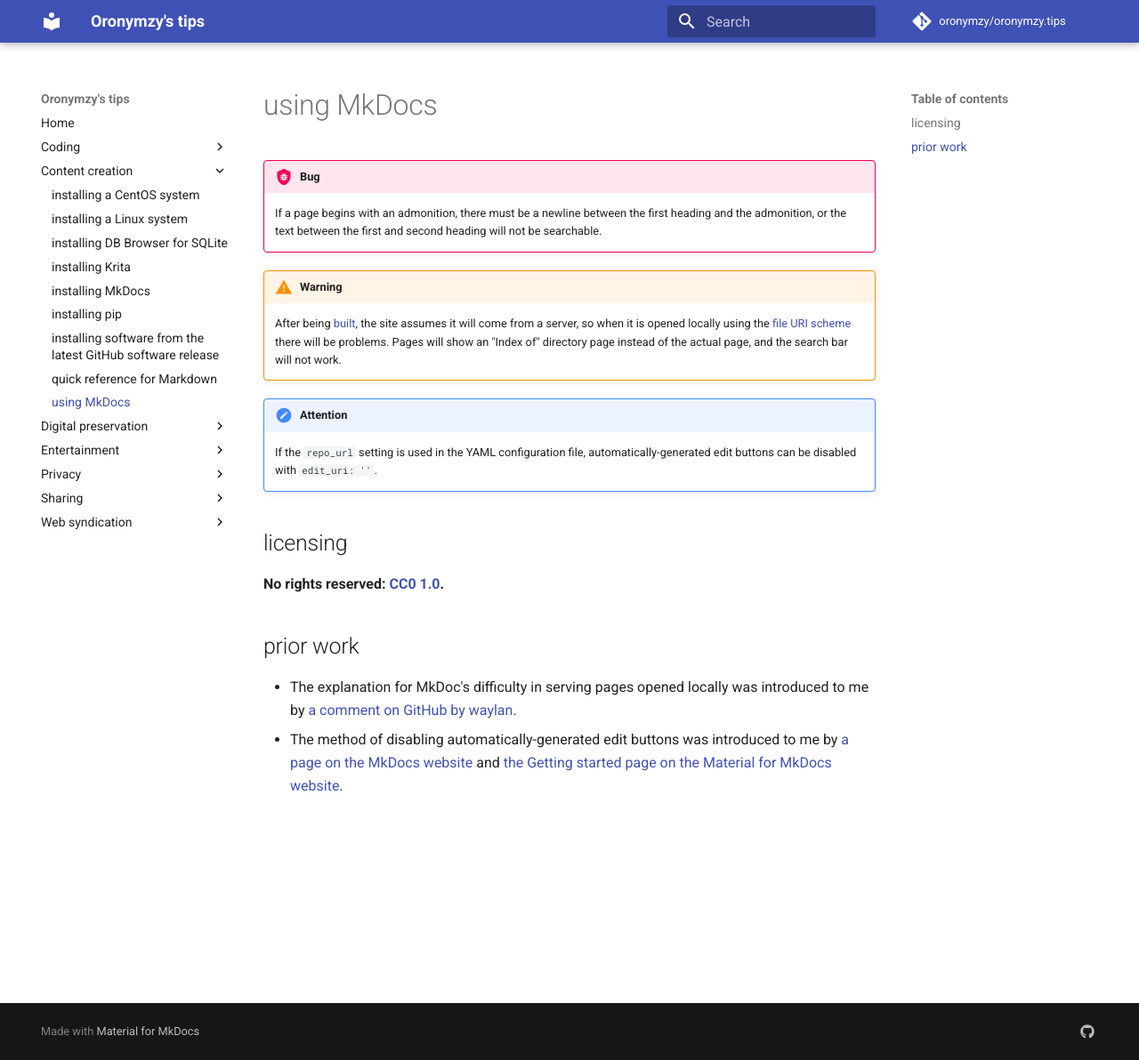
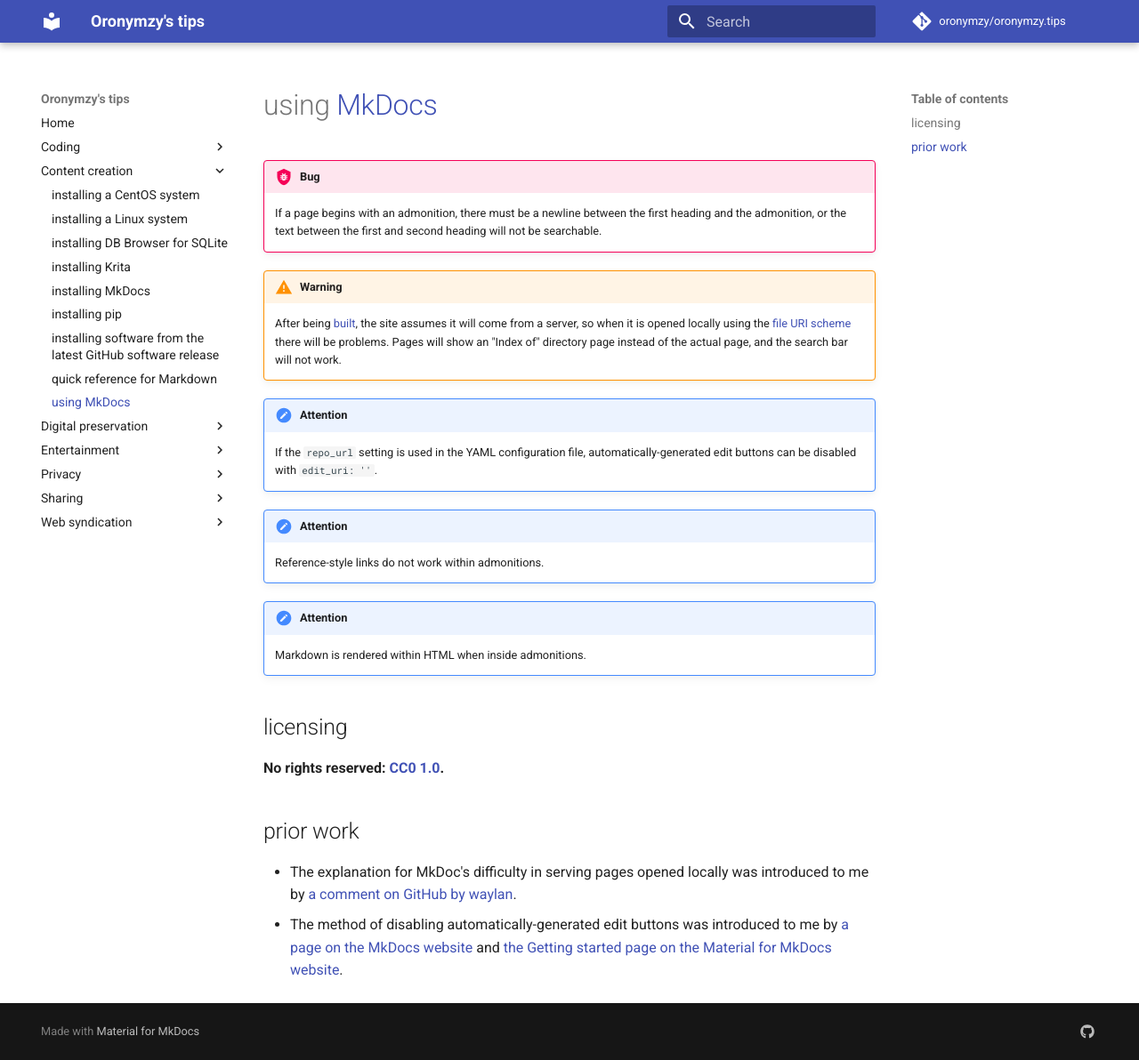
Before and after one commit to oronymzy/tips, an MkDocs documentation site: the page built from docs/usgMkDc.md, in a window 1280 px wide and 1192 px high. Shown: the whole window at 89% size. Built offline with MkDocs 1.6.1 and Material for MkDocs 9.7.7, drawn with Linux system fonts in a browser that asks for light colours; comment, search, counter and statistics services are not loaded.

Commit message:
Add Attention admonition, add heading hyperlink

```diff
--- a/docs/usgMkDc.md
+++ b/docs/usgMkDc.md
@@ -1,4 +1,4 @@
-# using MkDocs
+# using [MkDocs]
 
 !!! bug
     If a page begins with an admonition, there must be a newline between the first heading and the admonition, or the text between the first and second heading will not be searchable.
@@ -9,9 +9,17 @@
 !!! attention
     If the `repo_url` setting is used in the YAML configuration file, automatically-generated edit buttons can be disabled with `edit_uri: ''`.
 
+!!! attention
+    Reference-style links do not work within admonitions.
+
+!!! attention
+    Markdown is rendered within HTML when inside admonitions.
+
 ## licensing
 **No rights reserved: [CC0 1.0](https://creativecommons.org/publicdomain/zero/1.0/).**
 
 ## prior work
 - The explanation for MkDoc's difficulty in serving pages opened locally was introduced to me by [a comment on GitHub by waylan](https://github.com/mkdocs/mkdocs/issues/1367#issuecomment-354797280).
 - The method of disabling automatically-generated edit buttons was introduced to me by [a page on the MkDocs website](https://www.mkdocs.org/user-guide/configuration/#edit_uri) and [the Getting started page on the Material for MkDocs website](https://squidfunk.github.io/mkdocs-material/getting-started/#adding-a-source-repository).
+
+[MkDocs]: https://www.mkdocs.org/
```
